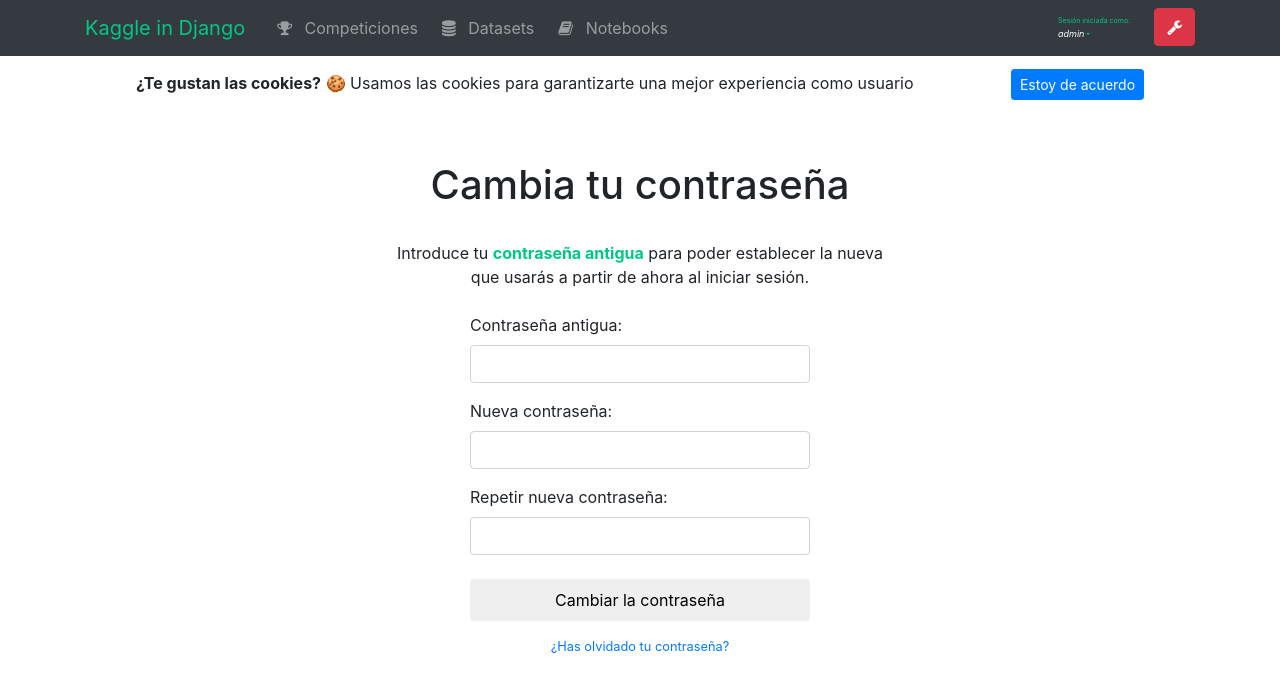
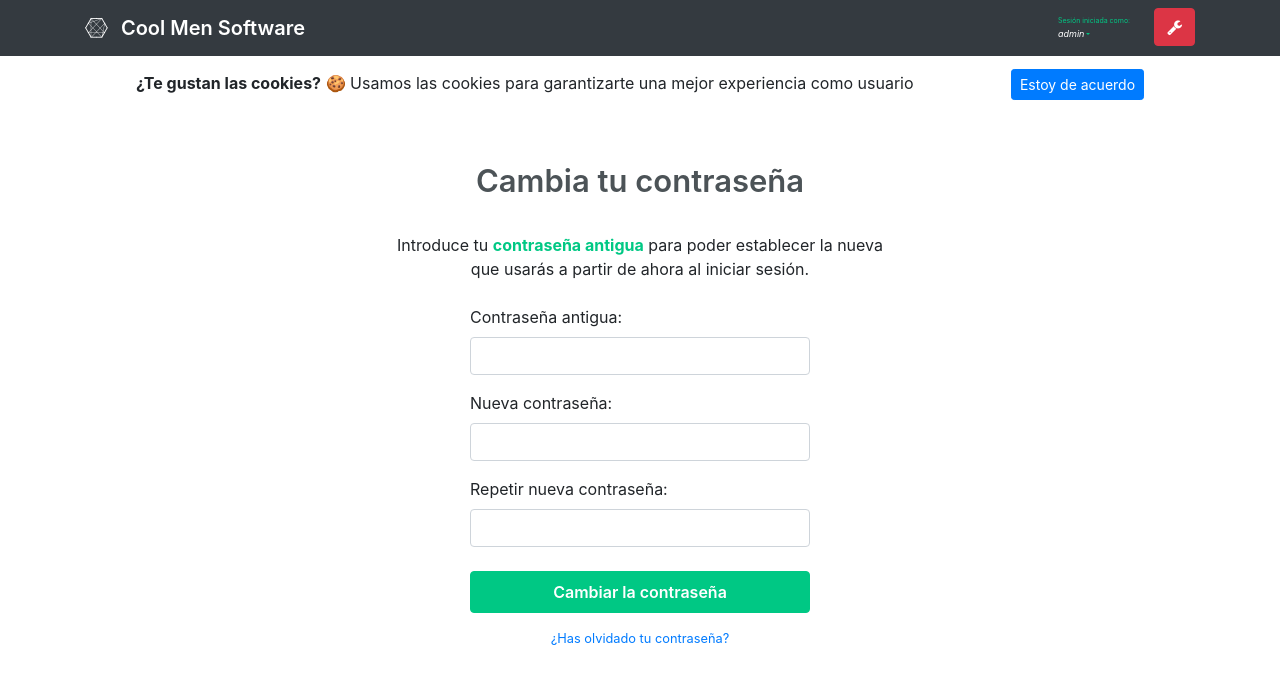
Before and after one commit to isroma/CMS-Cool-Men-Software, a Django app: page /users/change_password in a window 1280 px wide. Shown: the top 692 px of the page. Run offline with Django 3.2, Linux system fonts and the light colour scheme; a user stored in the database is signed in; some libraries are stand-ins or nearby versions.

Commit message:
Modifying Base.html

```diff
--- a/djangocms/djangoadmin/templates/base.html
+++ b/djangocms/djangoadmin/templates/base.html
@@ -2,7 +2,7 @@
 <html>
 
 <head>
-  <title>Kaggle in Django</title>
+  <title>CMS</title>
   <meta charset="UTF-8">
   <link rel="stylesheet" href="https://stackpath.bootstrapcdn.com/bootstrap/4.1.3/css/bootstrap.min.css"
     integrity="sha384-MCw98/SFnGE8fJT3GXwEOngsV7Zt27NXFoaoApmYm81iuXoPkFOJwJ8ERdknLPMO" crossorigin="anonymous">
@@ -17,10 +17,11 @@
 
 <nav class="navbar navbar-expand-lg navbar-dark bg-dark">
   <div class="container">
-    <a class="navbar-brand pr-2" style="color: #00c884;" href="{% url 'welcome' %}">
-      Kaggle in Django
+    <a class="navbar-brand pr-2" style="color: white; font-weight: 600" href="{% url 'welcome' %}">
+      <span class="fa fa-connectdevelop pr-2" style="color: white"></span>
+      Cool Men Software
     </a>
-    <div class="collapse navbar-collapse" id="navbarSupportedContent">
+    <!-- <div class="collapse navbar-collapse" id="navbarSupportedContent">
       <ul class="nav navbar-nav">
         <li class="nav-item dropdown pr-2">
           <a class="nav-link {% block active_competitions %}{% endblock %}" href="{% url 'welcome' %}">
@@ -41,7 +42,7 @@
           </a>
         </li>
       </ul>
-    </div>
+    </div> -->
     <div>
       <ul class="nav navbar-nav navbar-right">
         {% if user.id is None or user.profile.verified == False %}
--- a/djangocms/djangoadmin/urls.py
+++ b/djangocms/djangoadmin/urls.py
@@ -18,6 +18,7 @@ from django.urls import path, include
 
 urlpatterns = [
     path('admin/', admin.site.urls),
+    path('accounts/', include('allauth.urls')),
     path('users/', include('users.urls')),
     path('homepage/', include('homepage.urls')),
 ]
--- /dev/null
+++ b/djangocms/static/css/navbar.css
@@ -0,0 +1,30 @@
+.dropdown-menu {
+    background-color: #343a40;
+    border-color: #343a40;
+    color: white;
+}
+
+.dropdown-item {
+    color: #9a9da0;
+}
+
+.dropdown-item:hover {
+    color: #cccecf;
+    background-color: transparent;
+}
+
+.dropdown:hover>.dropdown-menu {
+    display: block;
+}
+
+.dropdown>.dropdown-toggle:active {
+    pointer-events: none;
+}
+
+#session {
+    color: #dc3645;
+}
+
+#session:hover {
+    color: #c82334;
+}
--- /dev/null
+++ b/djangocms/static/css/register.css
@@ -0,0 +1,87 @@
+.g-button {
+    color: #fff !important;
+    border: 1px solid #ea4335;
+    background: #ea4335 !important;
+    width:100%;
+    font-weight: 600;
+    color:#fff;
+    padding: 8px 25px;
+}
+
+.g-button:hover {
+    border: 1px solid #d23c2f;
+    background: #d23c2f !important;
+}
+
+.login-button {
+    color: #fff !important;
+    border: 1px solid #00c884;
+    background: #00c884 !important;
+    width:100%;
+    font-weight: 600;
+    color:#fff;
+}
+
+.login-button:hover {
+    border: 1px solid #00b476;
+    background: #00b476 !important;
+}
+
+.my-input {
+    box-shadow: inset 0 1px 2px rgba(0, 0, 0, 0.1);
+    cursor: text;
+    padding: 8px 10px;
+    transition: border .1s linear;
+}
+
+.header-title {
+    margin: 5rem 0;
+    }
+    h1{
+    font-size: 31px;
+    line-height: 40px;
+    font-weight: 600;
+    color:#4c5357;
+}
+
+h2 {
+    color: #5e8396;
+    font-size: 21px;
+    line-height: 32px;
+    font-weight: 400;
+}
+
+.login-or {
+    position: relative;
+    color: #aaa;
+    margin-top: 10px;
+    margin-bottom: 10px;
+    padding-top: 10px;
+    padding-bottom: 10px;
+}
+
+.span-or {
+    display: block;
+    position: absolute;
+    left: 50%;
+    top: -2px;
+    margin-left: -25px;
+    background-color: #fff;
+    width: 50px;
+    text-align: center;
+}
+
+.hr-or {
+    height: 1px;
+    margin-top: 0px !important;
+    margin-bottom: 0px !important;
+}
+
+@media screen and (max-width:480px) {
+  h1{
+    font-size: 26px;
+  }
+  h2{
+    font-size: 20px;
+    }
+}
```
